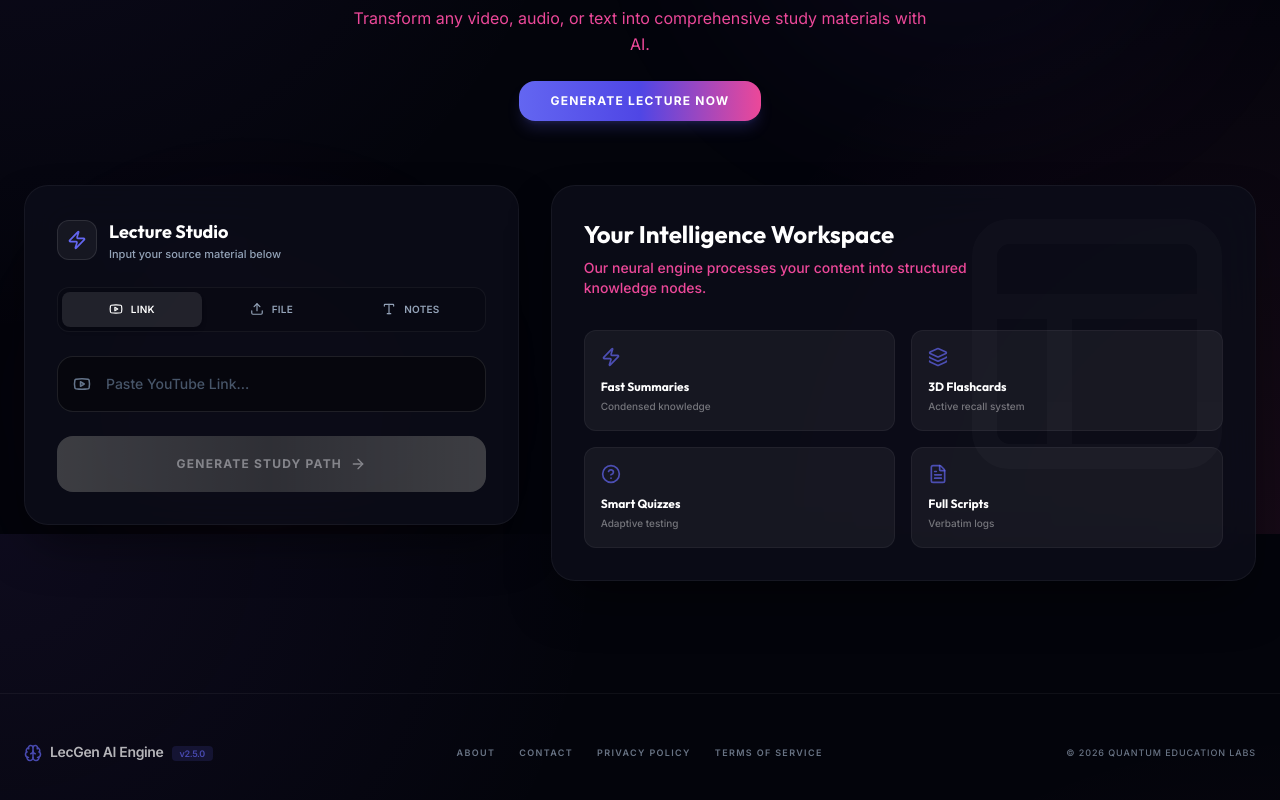
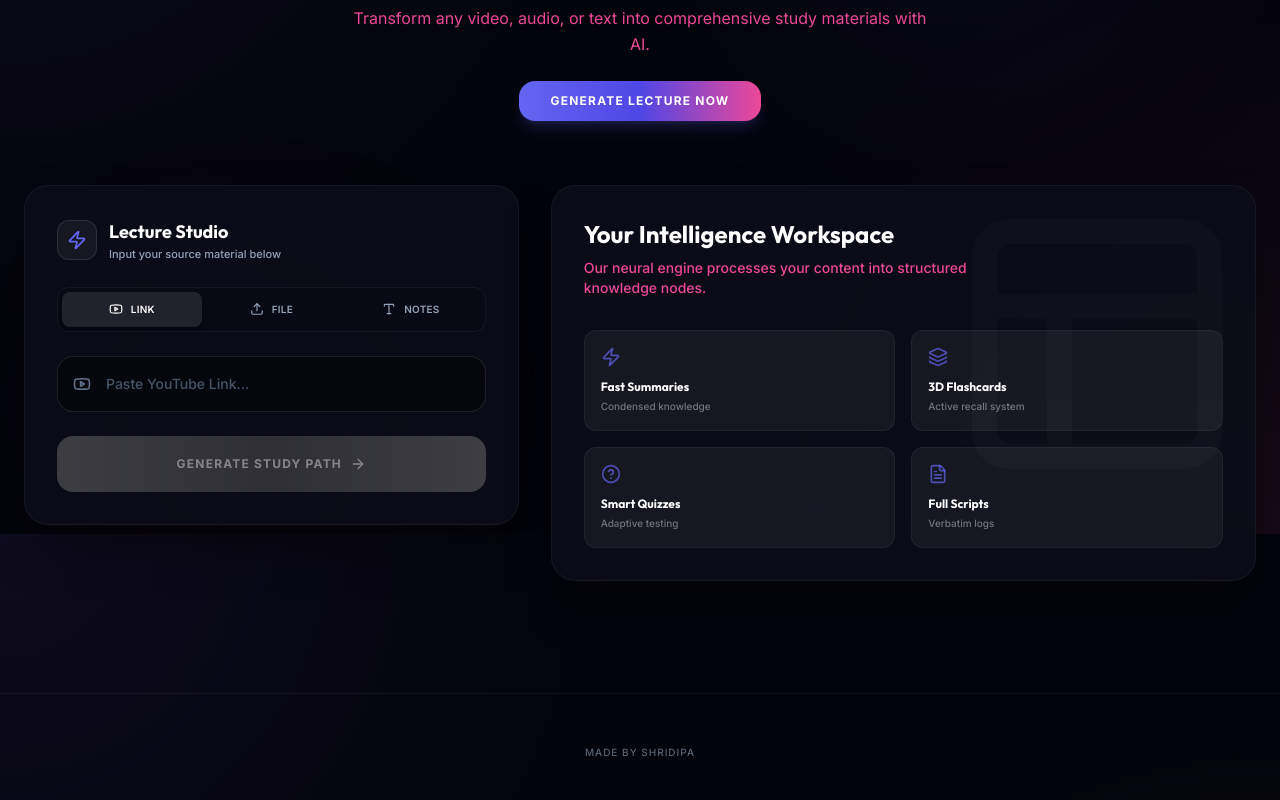
Before and after one commit to Shridipa/LecGenAI, a React app in the folder frontend/: page / in a window 1280 px wide. Shown: the part 266-1066 px from the top of the page. Built offline with nearby package versions, Linux system fonts and the light colour scheme; the HTML template or start-up script is replaced by a standard one.

Commit message:
style: remove Navbar version badge and simplify footer to 'made by Shridipa'

```diff
--- a/frontend/src/components/Footer.jsx
+++ b/frontend/src/components/Footer.jsx
@@ -1,43 +1,12 @@
 import React from 'react';
-import { Link } from 'react-router-dom';
-import { Brain } from 'lucide-react';
 
 const Footer = () => {
-  const footerLinks = [
-    { label: 'About', href: '#' },
-    { label: 'Contact', href: '#' },
-    { label: 'Privacy Policy', href: '#' },
-    { label: 'Terms of Service', href: '#' },
-  ];
-
   return (
     <footer className="mt-20 text-center text-slate-400 text-sm pb-12">
       <div className="max-w-7xl mx-auto border-t border-white/5 pt-12 px-6">
-        <div className="flex flex-col md:flex-row justify-between items-center gap-6 opacity-70">
-          <div className="flex items-center gap-2">
-            <Brain size={18} className="text-primary" />
-            <p className="font-semibold tracking-tight text-white text-sm">
-              LecGen AI Engine
-              <span className="text-[9px] bg-primary/20 text-primary px-2 py-0.5 rounded ml-2">v2.5.0</span>
-            </p>
-          </div>
-
-          <div className="flex items-center gap-6 text-[9px] font-semibold uppercase tracking-[0.15em]">
-            {footerLinks.map((link) => (
-              <a
-                key={link.label}
-                href={link.href}
-                className="hover:text-primary transition-colors"
-              >
-                {link.label}
-              </a>
-            ))}
-          </div>
-
-          <p className="font-medium text-[9px] tracking-widest uppercase">
-            © 2026 QUANTUM EDUCATION LABS
-          </p>
-        </div>
+        <p className="font-medium text-[10px] tracking-widest uppercase opacity-60">
+          made by Shridipa
+        </p>
       </div>
     </footer>
   );
--- a/frontend/src/components/Navbar.jsx
+++ b/frontend/src/components/Navbar.jsx
@@ -1,6 +1,6 @@
 import React from 'react';
 import { Link, useLocation } from 'react-router-dom';
-import { Brain, Star } from 'lucide-react';
+import { Brain } from 'lucide-react';
 import { motion } from 'framer-motion';
 import { useSettings } from '../context/SettingsContext';
 import { translations } from '../translations';
@@ -51,11 +51,8 @@ const Navbar = () => {
           ))}
         </div>
 
+        {/* Action Gap Container - Keeps layout balanced */}
         <div className="flex items-center gap-3">
-          <div className="hidden sm:flex items-center gap-2 px-3 py-2 glass-pill hover:bg-white/10 cursor-pointer group transition-all border-primary/20">
-            <Star className="text-yellow-400 fill-yellow-400 group-hover:scale-110 transition-transform drop-shadow-sm" size={11} />
-            <span className="text-[9px] font-black uppercase text-premium tracking-widest">v1.0.0</span>
-          </div>
         </div>
       </div>
     </nav>
```
